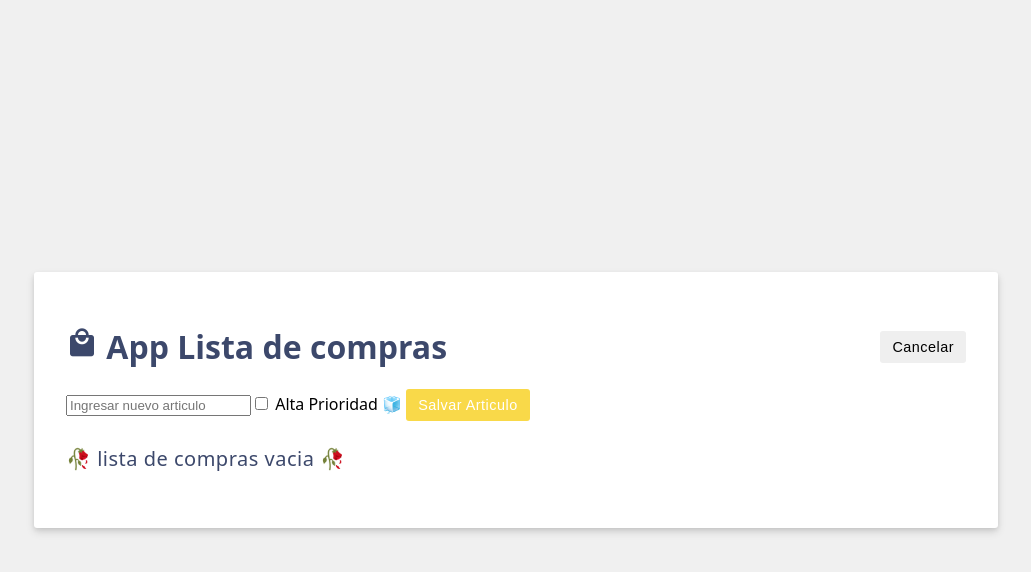
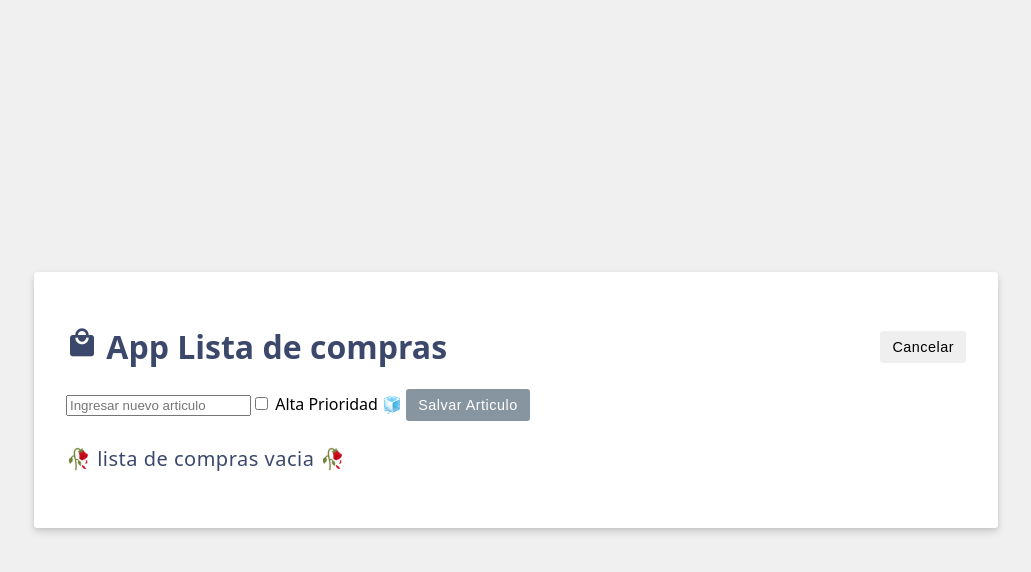
Before and after one commit to rivalcoba/VueJs-ShoppingCart, a Vue app: page / in a window 1280 px wide. Both pictures are taken after a click on the button "Agregar Articulo". Shown: the top 572 px of the page, without its empty margins (124-1155 px from the left). Built offline with nearby package versions, Linux system fonts and the light colour scheme.

Commit message:
⭐ Feat: Bind de atributos

```diff
--- a/src/App.vue
+++ b/src/App.vue
@@ -40,7 +40,7 @@
     </label>
     {{ newItemHighPriority ? "🔥" : "🧊" }}
     <!-- Boton de UI -->
-    <button class="btn btn-primary">Salvar Articulo</button>
+    <button :disabled="newItem.length === 0" class="btn btn-primary">Salvar Articulo</button>
   </form>
   <ul>
     <li v-for="{ id, label } in items" v-bind:key="id">
```
